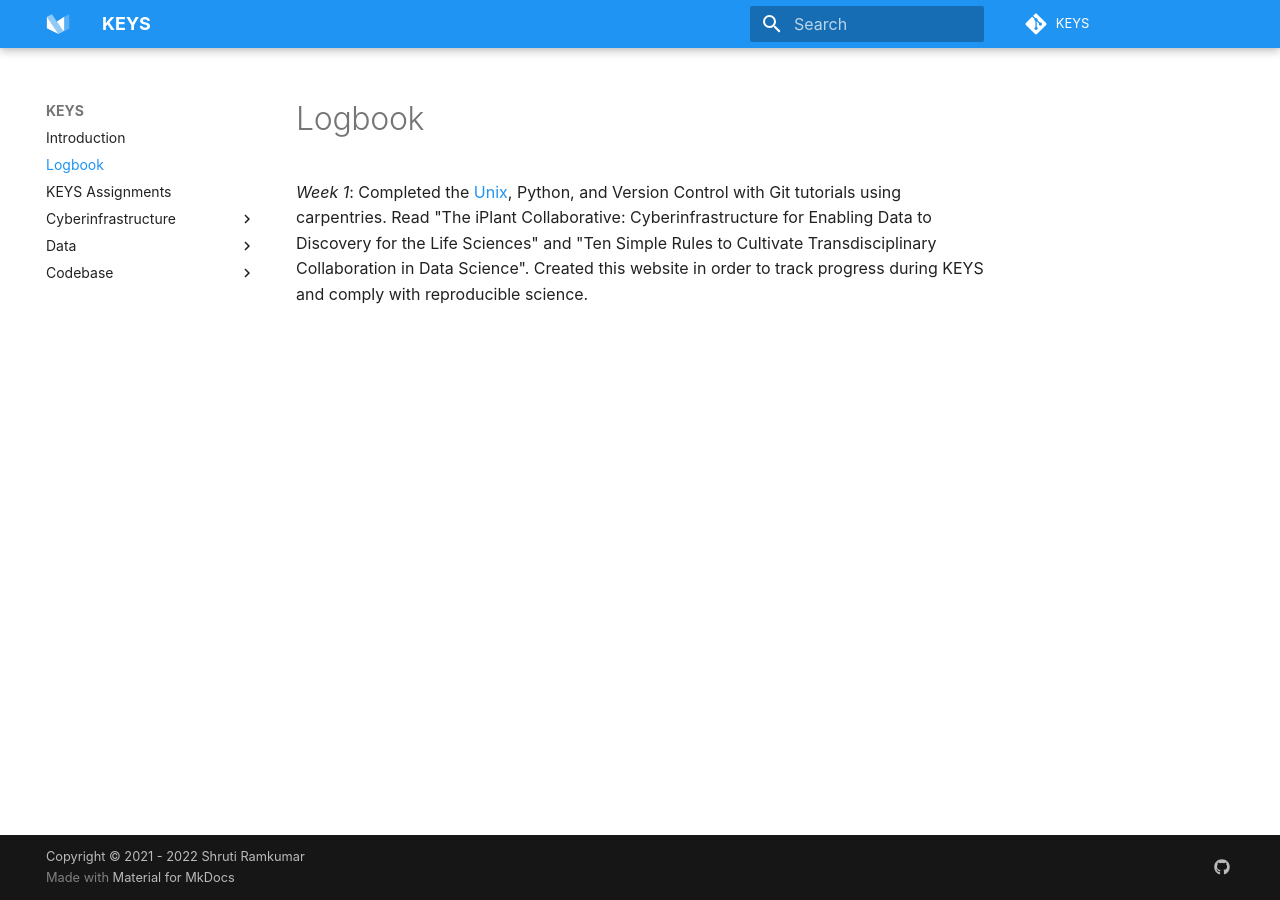
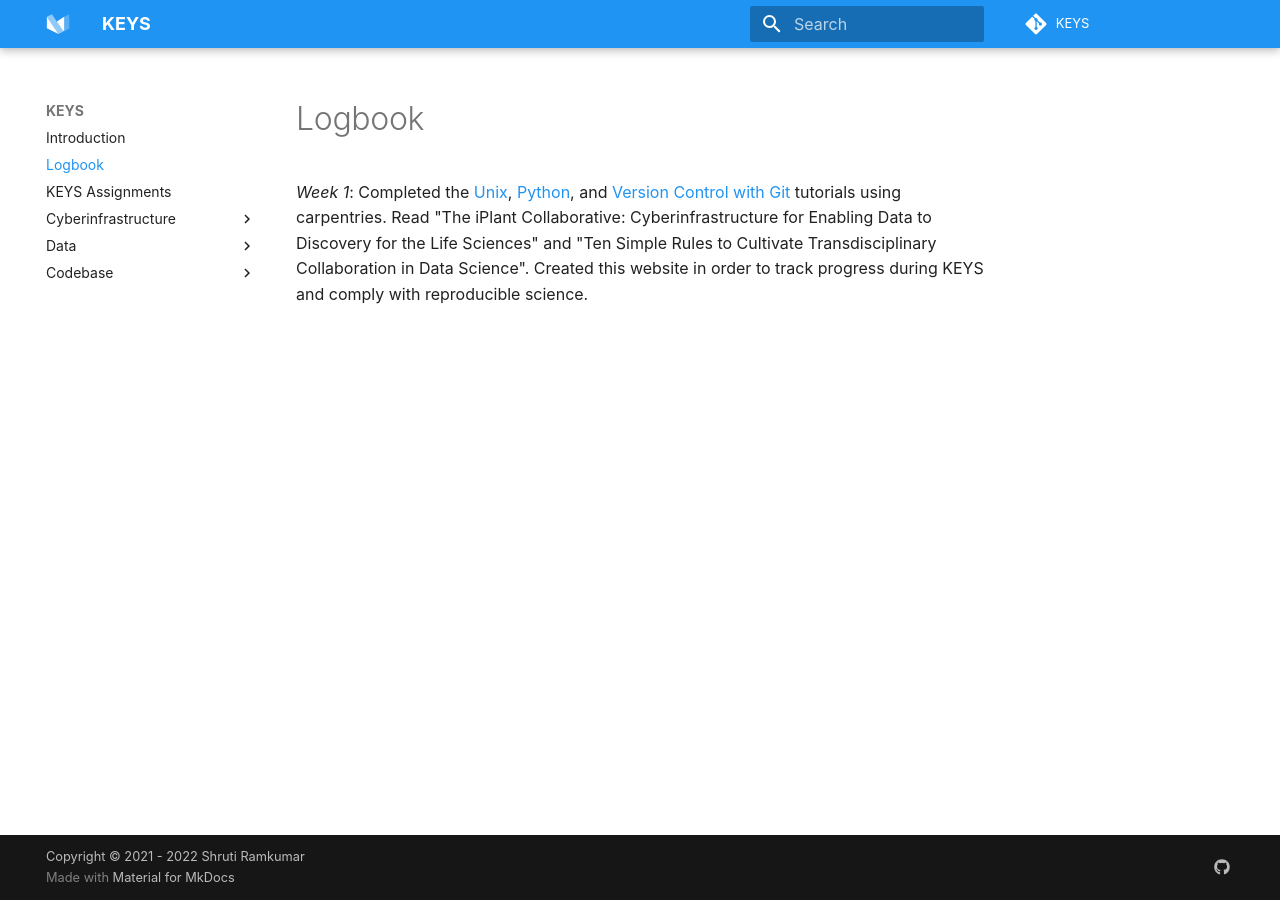
Before and after one commit to tyson-swetnam/mkdocs-material-template, an MkDocs documentation site: the page built from docs/logbook.md, in a window 1280 px wide. Built offline with MkDocs 1.6.1 and Material for MkDocs 9.7.7, drawn with Linux system fonts in a browser that asks for light colours; some web fonts are replaced; comment, search, counter and statistics services are not loaded; part of the change alters nothing that is shown.

```diff
--- a/docs/logbook.md
+++ b/docs/logbook.md
@@ -1,3 +1,3 @@
 # Logbook
 
-*Week 1*: Completed the [Unix](http://swcarpentry.github.io/shell-novice/), Python, and Version Control with Git tutorials using carpentries. Read "The iPlant Collaborative: Cyberinfrastructure for Enabling Data to Discovery for the Life Sciences" and "Ten Simple Rules to Cultivate Transdisciplinary Collaboration in Data Science". Created this website in order to track progress during KEYS and comply with reproducible science.
+*Week 1*: Completed the [Unix](http://swcarpentry.github.io/shell-novice/), [Python](https://swcarpentry.github.io/python-novice-inflammation/), and [Version Control with Git](http://swcarpentry.github.io/git-novice/) tutorials using carpentries. Read "The iPlant Collaborative: Cyberinfrastructure for Enabling Data to Discovery for the Life Sciences" and "Ten Simple Rules to Cultivate Transdisciplinary Collaboration in Data Science". Created this website in order to track progress during KEYS and comply with reproducible science.
```
